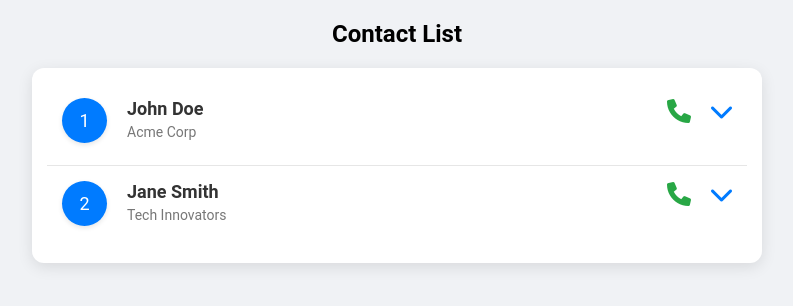
After one commit to aimantomp/NFC_HW, a PHP site: page /contact_List.php in a window 1280 px wide. The commit adds this page. Shown: the top 306 px of the page, without its empty margins (243-1036 px from the left). Run offline with PHP 8.4, Linux system fonts and the light colour scheme.

Commit message:
update
create html and css for contact list page, insert info page and user dashboard page

```diff
--- /dev/null
+++ b/contact_List.php
@@ -0,0 +1,68 @@
+<!DOCTYPE html>
+<html lang="en">
+<head>
+    <meta charset="UTF-8">
+    <meta name="viewport" content="width=device-width, initial-scale=1.0">
+    <title>Contact List</title>
+    <link rel="stylesheet" href="css/contact_List.css">
+    <link rel="stylesheet" href="https://cdnjs.cloudflare.com/ajax/libs/font-awesome/6.0.0-beta3/css/all.min.css">
+</head>
+<body>
+    <h2>Contact List</h2>
+    <div class="contact-list">
+        <div class="contact-item">
+            <div class="number-circle">1</div>
+            <div class="contact-info">
+                <div class="name">John Doe</div>
+                <div class="company-name">Acme Corp</div>
+                <div class="contact-details">
+                    <p><strong>Name:</strong> John Doe</p>
+                    <p><strong>Company:</strong> Acme Corp</p>
+                    <p><strong>Email:</strong> john.doe@example.com</p>
+                    <div class="button-group">
+                        <button class="remove-button"><i class="fas fa-trash"></i> Remove</button>
+                        <button class="save-button"><i class="fas fa-save"></i> Save</button>
+                    </div>
+                </div>
+            </div>
+            <div class="icons">
+                <div class="phone-icon"><i class="fas fa-phone"></i></div>
+                <div class="chevron-icon"><i class="fas fa-chevron-down"></i></div>
+            </div>
+        </div>
+        <div class="contact-item">
+            <div class="number-circle">2</div>
+            <div class="contact-info">
+                <div class="name">Jane Smith</div>
+                <div class="company-name">Tech Innovators</div>
+                <div class="contact-details">
+                    <p><strong>Name:</strong> Jane Smith</p>
+                    <p><strong>Company:</strong> Tech Innovators</p>
+                    <p><strong>Email:</strong> jane.smith@example.com</p>
+                    <div class="button-group">
+                        <button class="remove-button"><i class="fas fa-trash"></i> Remove</button>
+                        <button class="save-button"><i class="fas fa-save"></i> Save</button>
+                    </div>
+                </div>
+            </div>
+            <div class="icons">
+                <div class="phone-icon"><i class="fas fa-phone"></i></div>
+                <div class="chevron-icon"><i class="fas fa-chevron-down"></i></div>
+            </div>
+        </div>
+    </div>
+
+    <script>
+        document.querySelectorAll('.chevron-icon').forEach(function(chevron) {
+            chevron.addEventListener('click', function() {
+                const contactDetails = this.closest('.contact-item').querySelector('.contact-details');
+                contactDetails.classList.toggle('visible');
+
+                // Toggle chevron icon
+                this.querySelector('i').classList.toggle('fa-chevron-up');
+                this.querySelector('i').classList.toggle('fa-chevron-down');
+            });
+        });
+    </script>
+</body>
+</html>
--- /dev/null
+++ b/css/contact_List.css
@@ -0,0 +1,162 @@
+body {
+    font-family: 'Roboto', Arial, sans-serif;
+    background-color: #f0f2f5;
+    margin: 0;
+    padding: 20px;
+    color: #333;
+}
+
+h2 {
+    color: black;
+    font-size: 24px;
+    margin-bottom: 20px;
+    text-align: center;
+    max-width: 700px;
+    margin: 0 auto 20px auto;
+}
+
+.contact-list {
+    max-width: 700px;
+    margin: 0 auto;
+    background: #fff;
+    padding: 15px;
+    border-radius: 12px;
+    box-shadow: 0 4px 15px rgba(0, 0, 0, 0.1);
+    transition: box-shadow 0.3s ease;
+}
+
+.contact-list:hover {
+    box-shadow: 0 6px 20px rgba(0, 0, 0, 0.15);
+}
+
+.contact-item {
+    display: flex;
+    align-items: flex-start; /* Align items at the top */
+    padding: 15px;
+    border-bottom: 1px solid #e6e6e6;
+    transition: background-color 0.3s ease;
+    position: relative;
+}
+
+.contact-item:last-child {
+    border-bottom: none;
+}
+
+.contact-item:hover {
+    background-color: #f9f9f9;
+}
+
+.number-circle {
+    width: 45px;
+    height: 45px;
+    background-color: #007BFF;
+    color: #fff;
+    border-radius: 50%;
+    display: flex;
+    align-items: center;
+    justify-content: center;
+    font-size: 18px;
+    margin-right: 20px;
+    box-shadow: 0 2px 5px rgba(0, 0, 0, 0.1);
+    transition: background-color 0.3s ease;
+}
+
+.number-circle:hover {
+    background-color: #0056b3;
+}
+
+.contact-info {
+    flex-grow: 1;
+    display: flex;
+    flex-direction: column;
+}
+
+.name {
+    font-size: 18px;
+    font-weight: 600;
+    color: #333;
+    margin-bottom: 5px;
+}
+
+.company-name {
+    font-size: 14px;
+    color: #777;
+    margin-bottom: 10px;
+}
+
+.contact-details {
+    display: none;
+    padding-top: 10px;
+    padding-bottom: 10px;
+}
+
+.contact-details.visible {
+    display: block;
+}
+
+.icons {
+    display: flex;
+    align-items: center;
+}
+
+.phone-icon, .chevron-icon {
+    font-size: 24px;
+    cursor: pointer;
+    transition: color 0.3s ease;
+}
+
+.phone-icon {
+    color: #28a745;
+    margin-right: 20px;
+}
+
+.phone-icon:hover {
+    color: #218838;
+}
+
+.chevron-icon {
+    color: #007BFF;
+}
+
+.chevron-icon:hover {
+    color: #0056b3;
+}
+
+.button-group {
+    margin-top: 15px;
+}
+
+.remove-button {
+    background-color: #dc3545;
+    color: white;
+    padding: 10px 15px;
+    border: none;
+    border-radius: 5px;
+    cursor: pointer;
+    margin-right: 10px;
+}
+
+.remove-button i {
+    margin-right: 5px;
+}
+
+.remove-button:hover {
+    background-color: #c82333;
+}
+
+.save-button {
+    background-color: #007BFF;
+    color: white;
+    padding: 10px 15px;
+    border: none;
+    border-radius: 5px;
+    cursor: pointer;
+}
+
+.save-button i {
+    margin-right: 5px;
+}
+
+.save-button:hover {
+    background-color: #0056b3;
+}
```
Also changed, not shown: css/insert_Information.css (added, +66 -0 lines), css/userdashboard.css (added, +99 -0 lines), index.html (+54 -17 lines), insert_Information.php (added, +42 -0 lines), userdashboard.php (+79 -4 lines), images/logo_vertical.png (added), images/profile.jpg (added).
